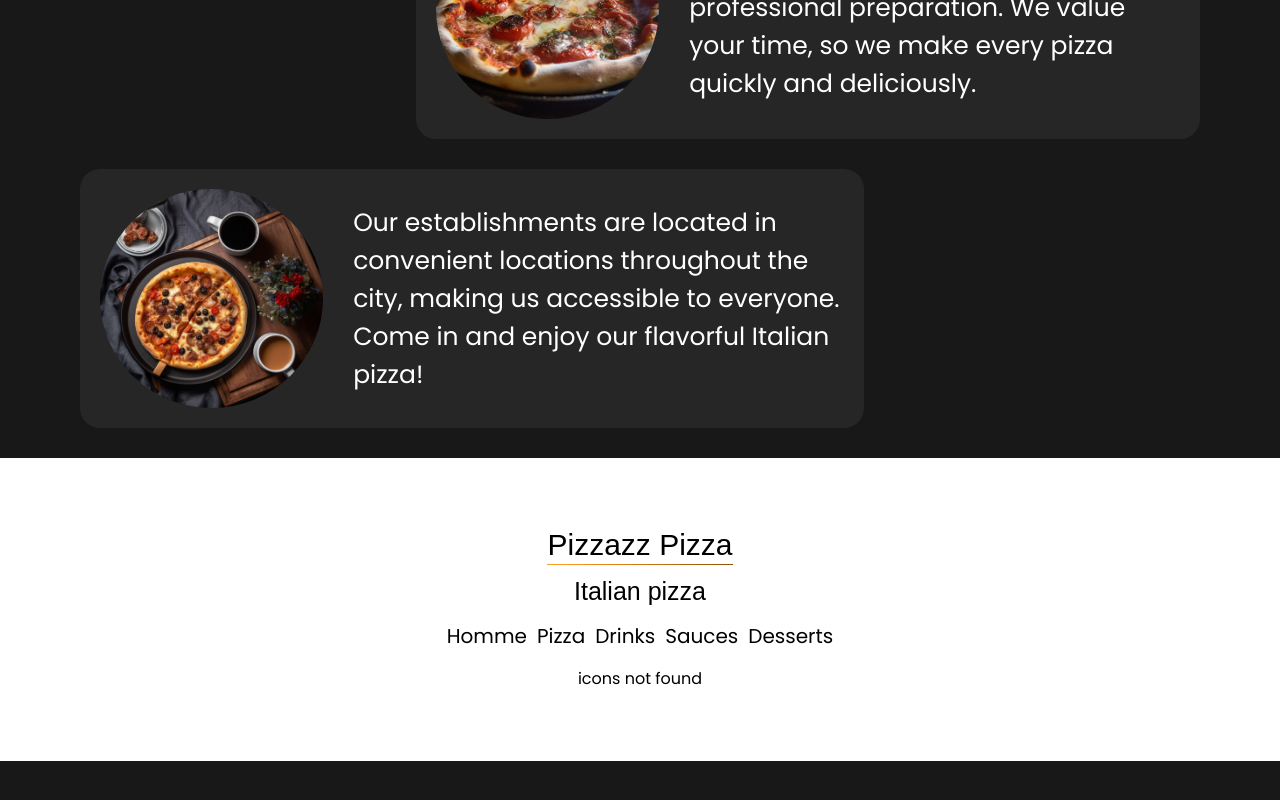
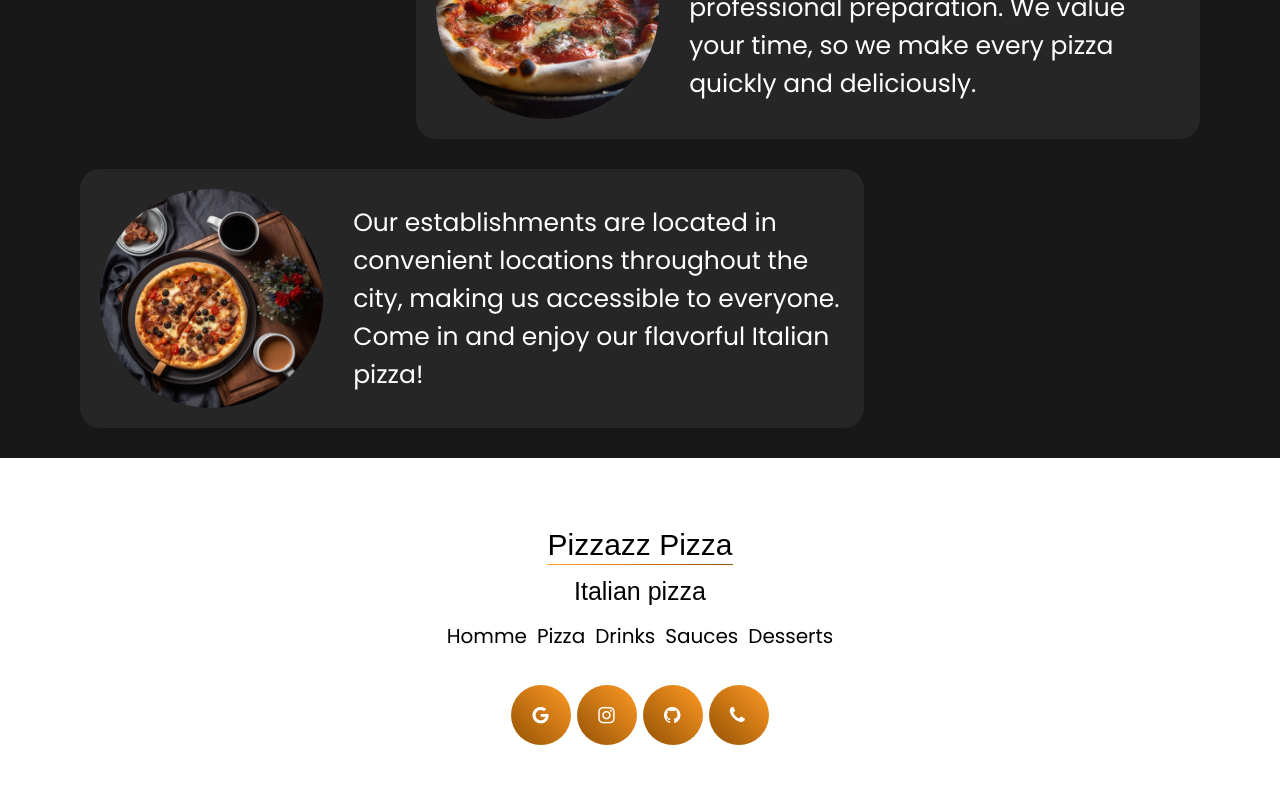
Before and after one commit to Vadya605/PizzazzPizza, a React (Vite) app in the folder client/: page / in a window 1280 px wide. Shown: the part 1277-2077 px from the top of the page. Before the commit the page ends 2038 px from the top, so only its background shows below. Built offline with nearby package versions, Linux system fonts and the light colour scheme; a web font is replaced by a local one.

Commit message:
adding media icons in footer

```diff
--- a/client/src/components/Footer.jsx
+++ b/client/src/components/Footer.jsx
@@ -1,6 +1,7 @@
 import { Link } from 'react-router-dom'
 import { DESSERTS_ROUTE, DRINKS_ROUTE, MAIN_ROUTE, PIZZA_ROUTE, PROFILE_ROUTE, SAUCES_ROUTE } from '../utils/consts'
 import '../css/footer.css'
+import SocialMediaIcons from './SocialMediaIcons'
 
 const Footer = () => {
     // добавить на фон картинку с помидорами или чем-то другим и найти иконки соц сетей
@@ -21,7 +22,7 @@ const Footer = () => {
                     </ul>
                 </nav>
                 <div className='social-media-icons'>
-                    icons not found
+                    <SocialMediaIcons />
                 </div>
             </div>
         </footer>
--- /dev/null
+++ b/client/src/components/SocialMediaIcons.jsx
@@ -0,0 +1,16 @@
+import '../css/socialMediaIcons.scss'
+
+const SocialMediaIcons = () => {
+    return (
+        <div className="social-container">
+            <ul className="social-icons">
+                <li><a href="#"><i className="fa fa-google"></i></a></li>
+                <li><a href="#"><i className="fa fa-instagram"></i></a></li>
+                <li><a href="#"><i class="fa fa-github"></i></a></li>
+                <li><a href="#"><i className="fa fa-phone"></i></a></li>
+            </ul>
+        </div>
+    )
+}
+
+export default SocialMediaIcons
--- /dev/null
+++ b/client/src/css/socialMediaIcons.scss
@@ -0,0 +1,75 @@
+@import url(https://cdnjs.cloudflare.com/ajax/libs/font-awesome/4.6.3/css/font-awesome.css);
+
+$timing        : 265ms;
+$iconColor     : #945204;
+$accent        : #FF9A24;
+$bluefade      : #FF9A24;
+$gradient      : #945204;
+
+@mixin transformScale($size: 1) {
+    transform: scale($size);
+    -ms-transform: scale($size);
+    -webkit-transform: scale($size);
+}
+
+// body {
+//     background-color: rgba($iconColor, 0.05);
+// }
+
+.social-container {
+    width: 400px;
+    // margin: 40vh auto;
+    text-align: center;
+}
+
+.social-icons {
+    padding: 0;
+    list-style: none;
+    margin: 1em;
+
+    li {
+        display: inline-block;
+        margin: 0.15em;
+        position: relative;
+        font-size: 1.2em;
+
+    }
+
+    i {
+        color: #fff;
+        position: absolute;
+        top: 21px;
+        left: 21px;
+        transition: all $timing ease-out;
+    }
+
+    a {
+        display: inline-block;
+
+        &:before {
+            @include transformScale();
+            content: " ";
+            width: 60px;
+            height: 60px;
+            border-radius: 100%;
+            display: block;
+            background: linear-gradient(45deg, $iconColor, $accent);
+            transition: all $timing ease-out;
+        }
+
+        &:hover:before {
+            transform: scale(0);
+            transition: all $timing ease-in;
+        }
+
+        &:hover i {
+            @include transformScale(2.2);
+            color: $iconColor;
+            background: -webkit-linear-gradient(45deg, $iconColor, $accent);
+            -webkit-background-clip: text;
+            -webkit-text-fill-color: transparent;
+            transition: all $timing ease-in;
+        }
+    }
+
+}
```
